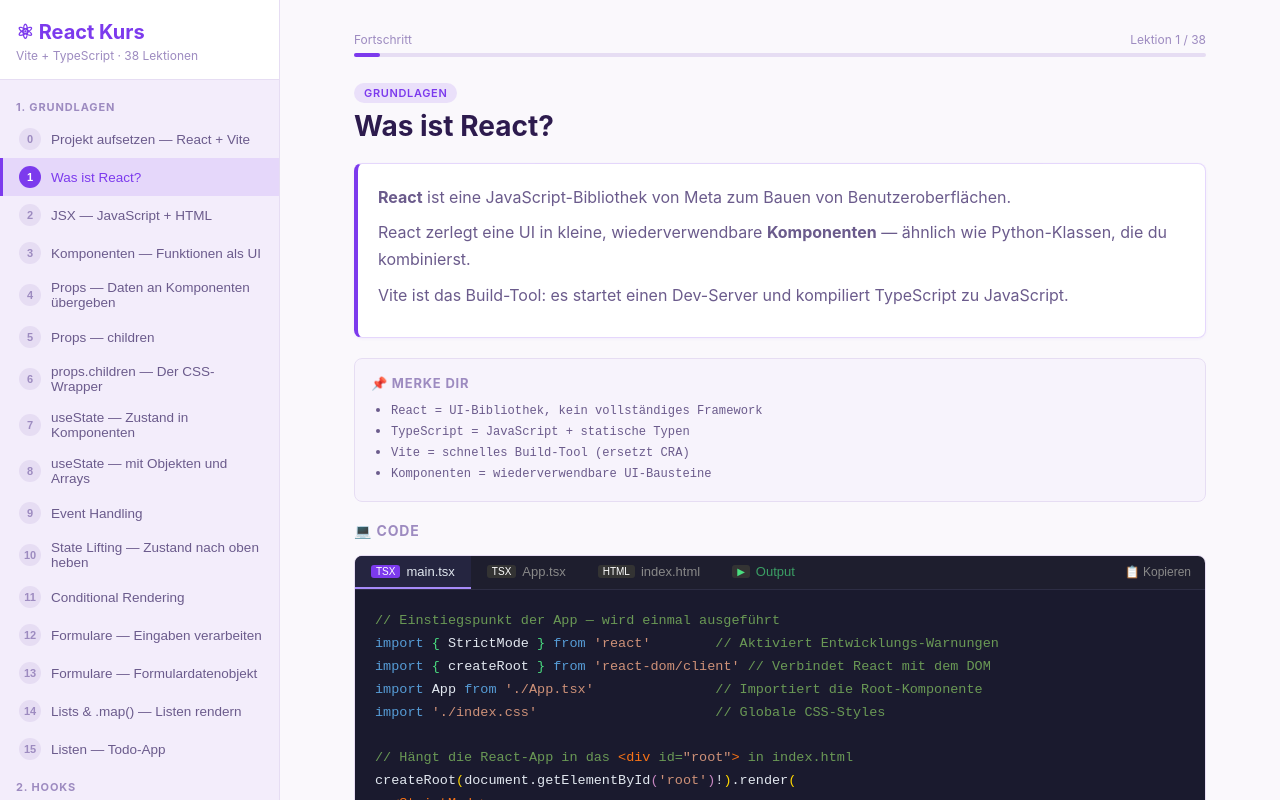
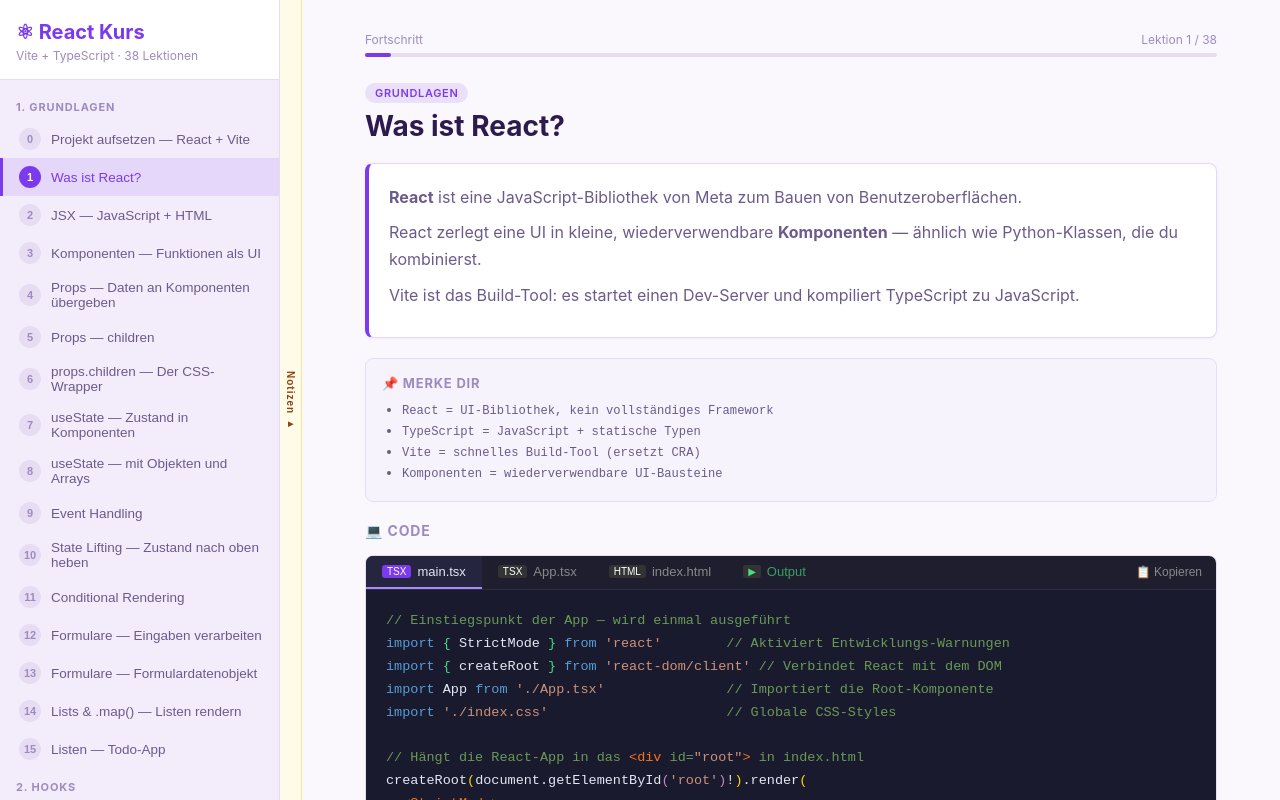
Before and after one commit to MESTE92/React_Kurs, a React (Vite) app: page / in a window 1280 px wide. Built offline with nearby package versions, Linux system fonts and the light colour scheme.

Commit message:
Feature Notizzettel pro Lektion

```diff
--- a/src/App.tsx
+++ b/src/App.tsx
@@ -3,6 +3,7 @@
 import { chapters } from './data/lessons'
 import Sidebar from './components/Sidebar'
 import LessonView from './components/LessonView'
+import NotesPanel from './components/NotesPanel'
 
 // Alle Lektionen als flaches Array
 const allLessons = chapters.flatMap(ch => ch.lessons)
@@ -11,6 +12,7 @@
 function App() {
   const [currentId, setCurrentId] = useState(1)
   const [sidebarOpen, setSidebarOpen] = useState(true)
+  const [notesOpen, setNotesOpen] = useState(false)
 
   // Aktuelle Lektion aus ID ermitteln
   const lesson = useMemo(
@@ -40,6 +42,13 @@
         onToggle={() => setSidebarOpen(o => !o)}
       />
 
+      {/* Notizen-Panel */}
+      <NotesPanel
+        lessonId={currentId}
+        isOpen={notesOpen}
+        onToggle={() => setNotesOpen(o => !o)}
+      />
+
       {/* Haupt-Content */}
       <div style={{ flex: 1, overflowY: 'auto' }}>
         <LessonView
--- /dev/null
+++ b/src/components/NotesPanel.tsx
@@ -0,0 +1,232 @@
+import { useState, useEffect } from 'react'
+
+type Note = {
+  id: string
+  title: string
+  content: string
+  expanded: boolean
+}
+
+type NotesStore = Record<string, Note[]>
+
+const ONE_YEAR = 365 * 24 * 60 * 60 * 1000
+
+function getUserId(): string {
+  let id = localStorage.getItem('rk_user_id')
+  if (!id) {
+    id = crypto.randomUUID()
+    localStorage.setItem('rk_user_id', id)
+  }
+  return id
+}
+
+function loadNotes(userId: string): NotesStore {
+  try {
+    const raw = localStorage.getItem(`rk_notes_${userId}`)
+    if (!raw) return {}
+    const parsed = JSON.parse(raw)
+    if (parsed.expiresAt < Date.now()) {
+      localStorage.removeItem(`rk_notes_${userId}`)
+      return {}
+    }
+    return parsed.data ?? {}
+  } catch {
+    return {}
+  }
+}
+
+function saveNotes(userId: string, notes: NotesStore) {
+  localStorage.setItem(`rk_notes_${userId}`, JSON.stringify({
+    data: notes,
+    expiresAt: Date.now() + ONE_YEAR,
+  }))
+}
+
+// ── Einzelner Notizzettel ──────────────────────────────────────────────────
+
+interface NoteCardProps {
+  note: Note
+  onUpdate: (id: string, changes: Partial<Note>) => void
+  onDelete: (id: string) => void
+}
+
+function NoteCard({ note, onUpdate, onDelete }: NoteCardProps) {
+  return (
+    <div style={{
+      background: '#fefce8',
+      border: '1px solid #fde68a',
+      borderRadius: '8px',
+      overflow: 'hidden',
+      boxShadow: '0 1px 4px rgba(0,0,0,0.06)',
+      flexShrink: 0,
+    }}>
+      {/* Kopfzeile */}
+      <div style={{
+        display: 'flex', alignItems: 'center', gap: '6px',
+        padding: '8px 10px',
+        borderBottom: note.expanded ? '1px solid #fde68a' : 'none',
+        background: '#fffbeb',
+      }}>
+        <button
+          onClick={() => onUpdate(note.id, { expanded: !note.expanded })}
+          style={{ background: 'none', border: 'none', cursor: 'pointer', color: '#92400e', padding: 0, fontSize: '11px', flexShrink: 0 }}
+        >
+          {note.expanded ? '▾' : '▸'}
+        </button>
+        <input
+          value={note.title}
+          onChange={e => onUpdate(note.id, { title: e.target.value })}
+          style={{
+            flex: 1, border: 'none', background: 'transparent',
+            fontSize: '13px', fontWeight: 600, color: '#78350f',
+            outline: 'none', minWidth: 0,
+          }}
+        />
+        <button
+          onClick={() => onDelete(note.id)}
+          style={{ background: 'none', border: 'none', cursor: 'pointer', color: '#b45309', fontSize: '16px', padding: 0, lineHeight: 1, flexShrink: 0 }}
+          title="Notiz löschen"
+        >
+          ×
+        </button>
+      </div>
+
+      {/* Inhalt */}
+      {note.expanded && (
+        <textarea
+          value={note.content}
+          onChange={e => onUpdate(note.id, { content: e.target.value })}
+          placeholder="Notiz eingeben..."
+          style={{
+            display: 'block', width: '100%', minHeight: '80px',
+            padding: '8px 10px', border: 'none', background: 'transparent',
+            fontSize: '12px', color: '#78350f', resize: 'vertical',
+            outline: 'none', fontFamily: 'inherit', lineHeight: 1.6,
+            boxSizing: 'border-box',
+          }}
+        />
+      )}
+    </div>
+  )
+}
+
+// ── Haupt-Panel ────────────────────────────────────────────────────────────
+
+interface NotesPanelProps {
+  lessonId: number
+  isOpen: boolean
+  onToggle: () => void
+}
+
+function NotesPanel({ lessonId, isOpen, onToggle }: NotesPanelProps) {
+  const [userId] = useState(getUserId)
+  const [allNotes, setAllNotes] = useState<NotesStore>(() => loadNotes(getUserId()))
+
+  const key = String(lessonId)
+  const notes = allNotes[key] ?? []
+
+  // Bei jeder Änderung speichern
+  useEffect(() => {
+    saveNotes(userId, allNotes)
+  }, [allNotes, userId])
+
+  function addNote() {
+    const newNote: Note = {
+      id: crypto.randomUUID(),
+      title: 'Neue Notiz',
+      content: '',
+      expanded: true,
+    }
+    setAllNotes(prev => ({ ...prev, [key]: [...(prev[key] ?? []), newNote] }))
+  }
+
+  function updateNote(id: string, changes: Partial<Note>) {
+    setAllNotes(prev => ({
+      ...prev,
+      [key]: (prev[key] ?? []).map(n => n.id === id ? { ...n, ...changes } : n),
+    }))
+  }
+
+  function deleteNote(id: string) {
+    setAllNotes(prev => ({ ...prev, [key]: (prev[key] ?? []).filter(n => n.id !== id) }))
+  }
+
+  return (
+    <div style={{ display: 'flex', height: '100vh', flexShrink: 0 }}>
+
+      {/* Panel (slide in/out) */}
+      <aside style={{
+        width: isOpen ? '280px' : '0px',
+        minWidth: isOpen ? '280px' : '0px',
+        overflow: 'hidden',
+        transition: 'width 0.2s ease, min-width 0.2s ease',
+        background: '#fffef5',
+        borderRight: isOpen ? '1px solid #fde68a' : 'none',
+        display: 'flex',
+        flexDirection: 'column',
+        height: '100vh',
+      }}>
+        {/* Header */}
+        <div style={{
+          padding: '16px', borderBottom: '1px solid #fde68a',
+          background: '#fefce8', display: 'flex',
+          alignItems: 'center', justifyContent: 'space-between',
+          flexShrink: 0, whiteSpace: 'nowrap',
+        }}>
+          <span style={{ fontSize: '13px', fontWeight: 700, color: '#78350f' }}>
+            📝 Notizen — Lektion {lessonId}
+          </span>
+          <button
+            onClick={addNote}
+            style={{
+              background: '#fbbf24', color: '#78350f', border: 'none',
+              borderRadius: '6px', padding: '4px 10px', fontSize: '12px',
+              fontWeight: 700, cursor: 'pointer',
+            }}
+          >
+            + Neu
+          </button>
+        </div>
+
+        {/* Scrollbarer Notizen-Bereich */}
+        <div style={{
+          flex: 1, overflowY: 'auto', padding: '12px',
+          display: 'flex', flexDirection: 'column', gap: '8px',
+        }}>
+          {notes.length === 0 && (
+            <p style={{
+              fontSize: '12px', color: '#a16207',
+              textAlign: 'center', marginTop: '24px', lineHeight: 1.6,
+            }}>
+              Noch keine Notizen für diese Lektion.<br />
+              Klick <strong>+ Neu</strong> um eine anzulegen.
+            </p>
+          )}
+          {notes.map(note => (
+            <NoteCard key={note.id} note={note} onUpdate={updateNote} onDelete={deleteNote} />
+          ))}
+        </div>
+      </aside>
+
+      {/* Schmaler Toggle-Tab */}
+      <button
+        onClick={onToggle}
+        title={isOpen ? 'Notizen schließen' : 'Notizen öffnen'}
+        style={{
+          width: '22px', flexShrink: 0, background: '#fefce8',
+          border: 'none', borderRight: '1px solid #fde68a',
+          cursor: 'pointer', padding: 0,
+          display: 'flex', alignItems: 'center', justifyContent: 'center',
+          color: '#92400e', fontSize: '10px', fontWeight: 600,
+          writingMode: 'vertical-rl', letterSpacing: '0.1em',
+          userSelect: 'none',
+        }}
+      >
+        {isOpen ? '◂ Notizen' : 'Notizen ▸'}
+      </button>
+
+    </div>
+  )
+}
+
+export default NotesPanel
```
Also changed, not shown: 1 other file (tests, documents, lock files or other folders).
